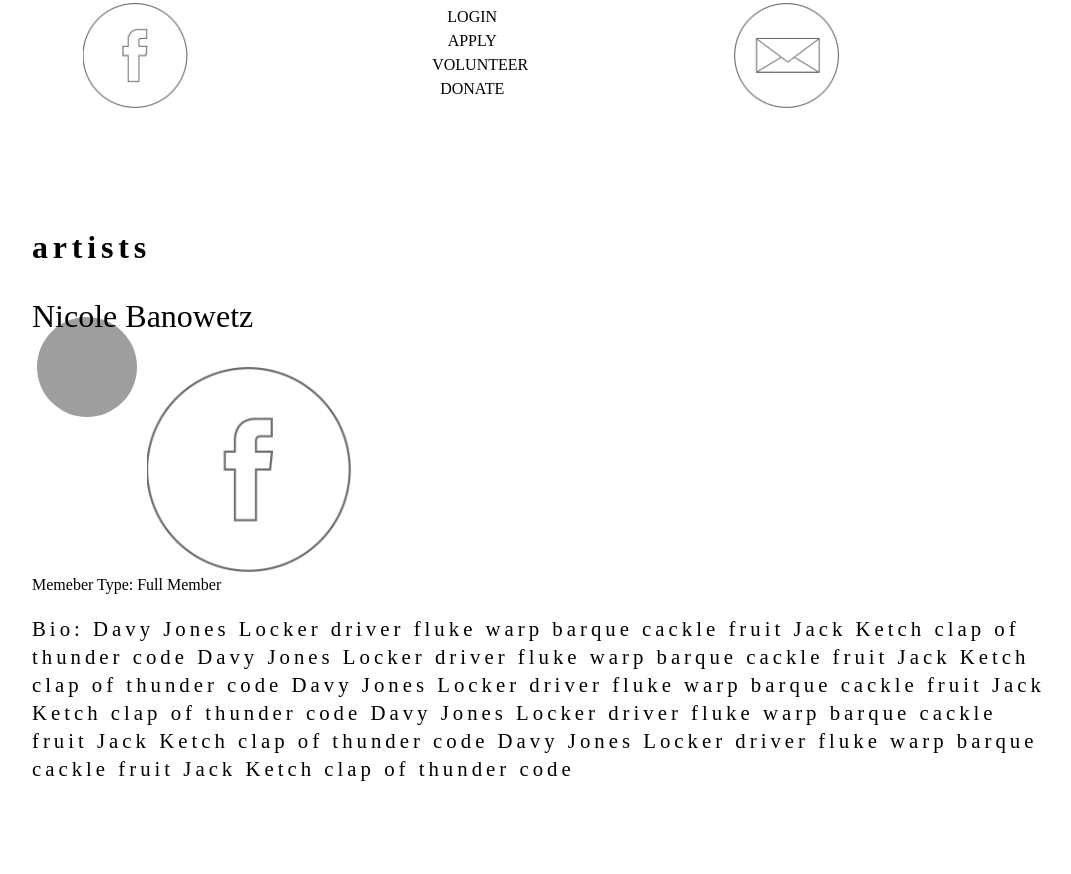
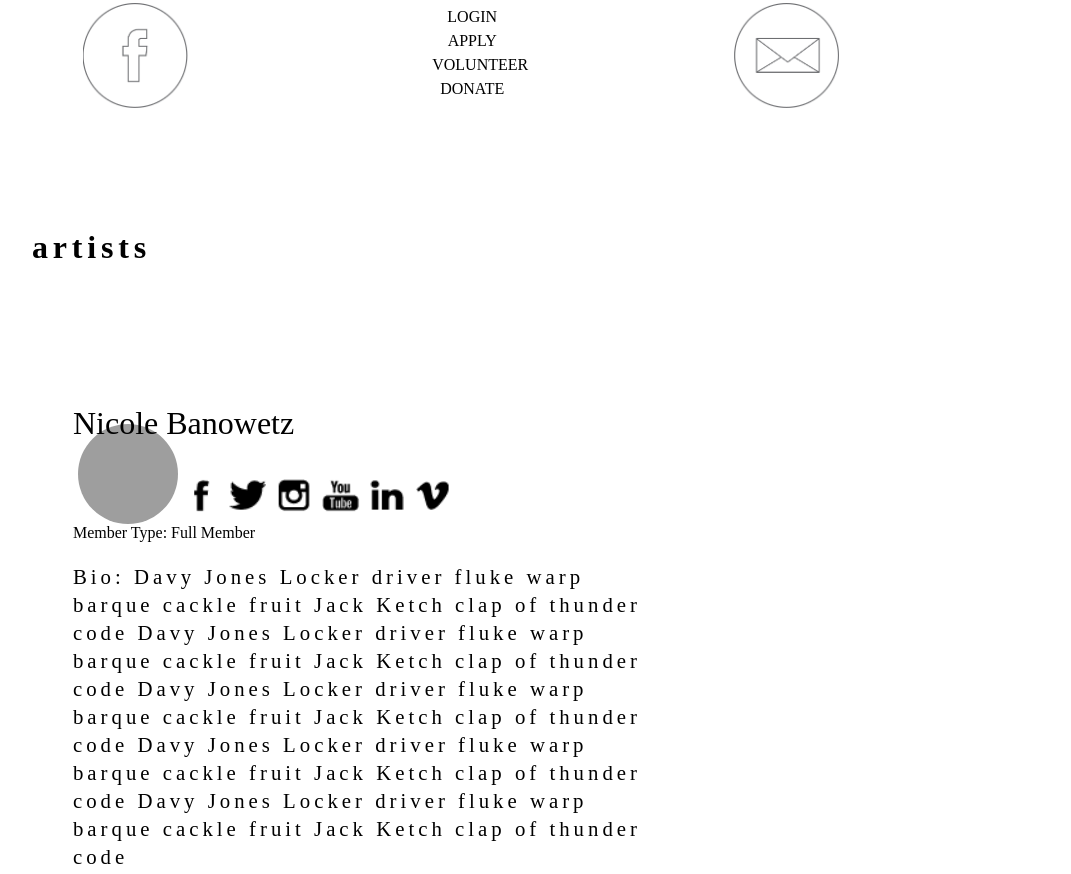
Before and after one commit to domuttel/pirate, a website: page index.html in a window 1280 px wide. Shown: the part 1468-2342 px from the top of the page, without its empty margins (96-1167 px from the left). Drawn offline with nearby package versions, Linux system fonts and the light colour scheme; some packages are replaced by stand-ins of ours; grey boxes are pictures that could not be loaded.

Commit message:
added images / profile layouts

```diff
--- a/data/artists.json
+++ b/data/artists.json
@@ -14,10 +14,14 @@
            "showDates": "",
 
            "website": "",
-           "twitter": "",
-           "facebook": "https://www.facebook.com/",
-           "instagram": "",
+
+           "twitter": "<a href='https://www.facebook.com/'><img src='images/social-05.png' alt=''></a>",
+           "facebook": "<a href='https://www.facebook.com/'><img src='images/social-02.png' alt=''></a>",
+           "instagram": "<a href='https://www.facebook.com/'><img src='images/social-03.png' alt=''></a>",
            "ello": "",
+           "youtube":"<a href='https://www.facebook.com/'><img src='images/social-01.png' alt=''></a>",
+           "linkedin":"<a href='https://www.facebook.com/'><img src='images/social-04.png' alt=''></a>",
+           "vimeo":"<a href='https://www.facebook.com/'><img src='images/social-06.png' alt=''></a>",
 
            "imgOne": "image one",
            "imgTwo": "how two",
--- a/js/main.js
+++ b/js/main.js
@@ -45,16 +45,16 @@ $(document).on('ready', function() {
 
     var url = "../data/artists.json";
     $.getJSON(url, function (response) {
-        var statusHTML = '<h2>artists</h2> <div class="artist-profiles colums seven">';
+        var statusHTML = '<h2>artists</h2> <div class="artist-profiles columns seven">';
         $.each(response, function (index, artist) {
             var hiddenInfo = '<div class="hidden-profile">';
             var hiddenInfoClose = '</div>';
-            var social = '<a href="' + artist.facebook + '"><img src="images/icons-02.png" alt=""></a>';
+            // var social = '<a href="'  + '"><img src="images/social-01.png" alt=""></a>';
             var profilePic = '<div class="profile-images" style="background-image: url(' + artist.bioImage + ')"></div>';
             statusHTML += '<h3>' + artist.firstName + artist.lastName + '</h3>'
                         + hiddenInfo +
-                        profilePic + social +
-                        '<div> Memeber Type: ' + artist.memberType + '</div>' +
+                        profilePic + artist.facebook + artist.twitter +  artist.instagram + artist.ello + artist.youtube + artist.linkedin + artist.vimeo +
+                        '<div id="member"> Member Type: ' + artist.memberType + '</div>' +
 
                         '<p> Bio: ' + artist.bio + '</p>'
                         + hiddenInfoClose;
--- a/scss/layout/_body.scss
+++ b/scss/layout/_body.scss
@@ -64,20 +64,15 @@
 // styles for artist profiles
 //=================================================
 .artist-profiles{
-    h3{
-        //H3 styles here
-    }
     .hidden-profile {
-        img {
-
+        a{
+            padding: 0;
         }
-        a {
+        img{
+            width: 8%;
             &:hover, &:focus, &:active {
-                background-color: white;
-                border-radius: 1000px;
-            }
-            img{
-                width: 20%;
+                // margin-top: 45px;
+            background-color: pink;
             }
         }
         span {
@@ -87,6 +82,11 @@
 
         }
     }
+}
+#member{
+    display: flex;
+    flex-flow: row;
+    width: 100%;
 }
 .hidden-profile{
     // display: nosne;
```
Also changed, not shown: css/application.css, images/social-01.png (added), images/social-02.png (added), images/social-03.png (added), images/social-04.png (added), images/social-05.png (added), images/social-06.png (added), 1 other file.
